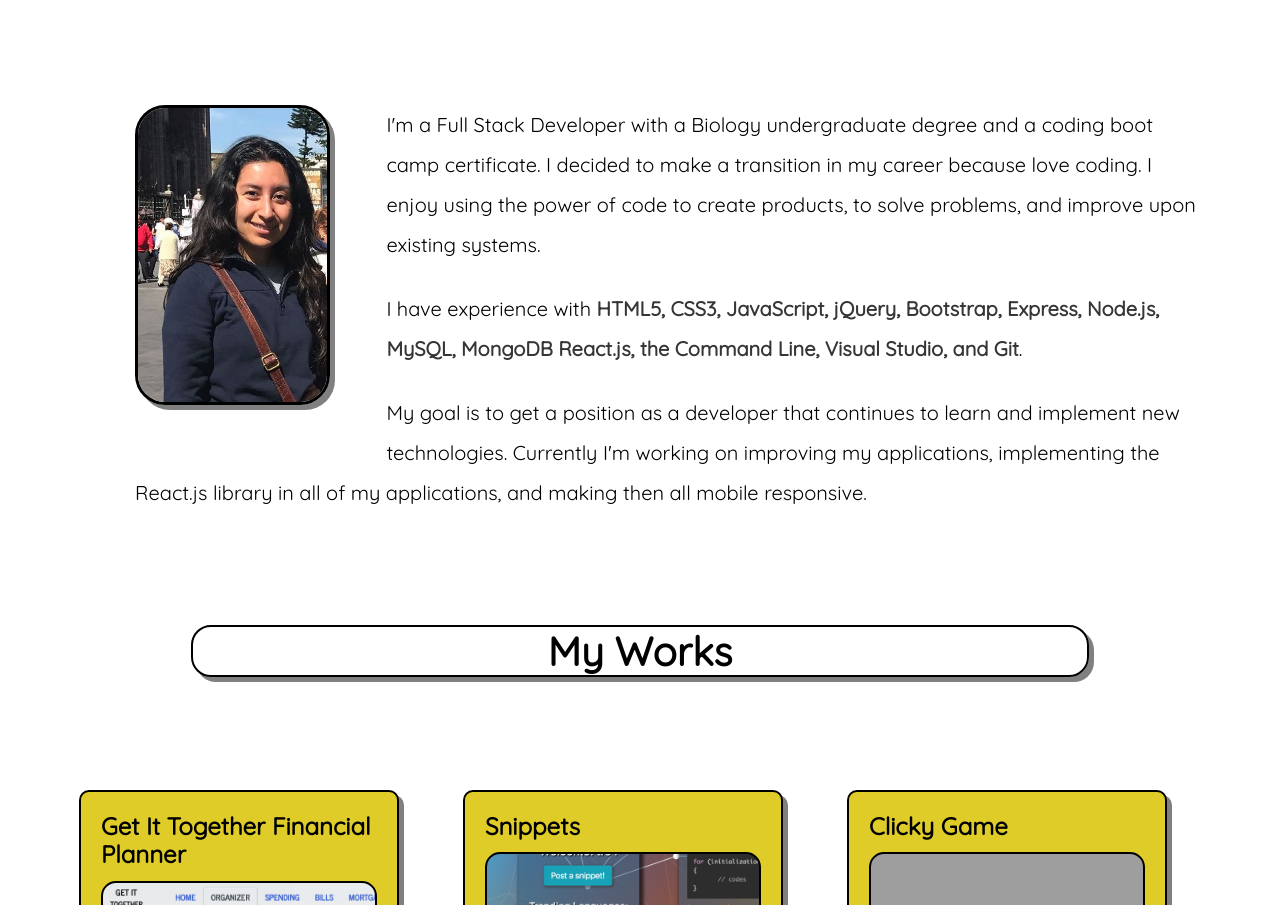
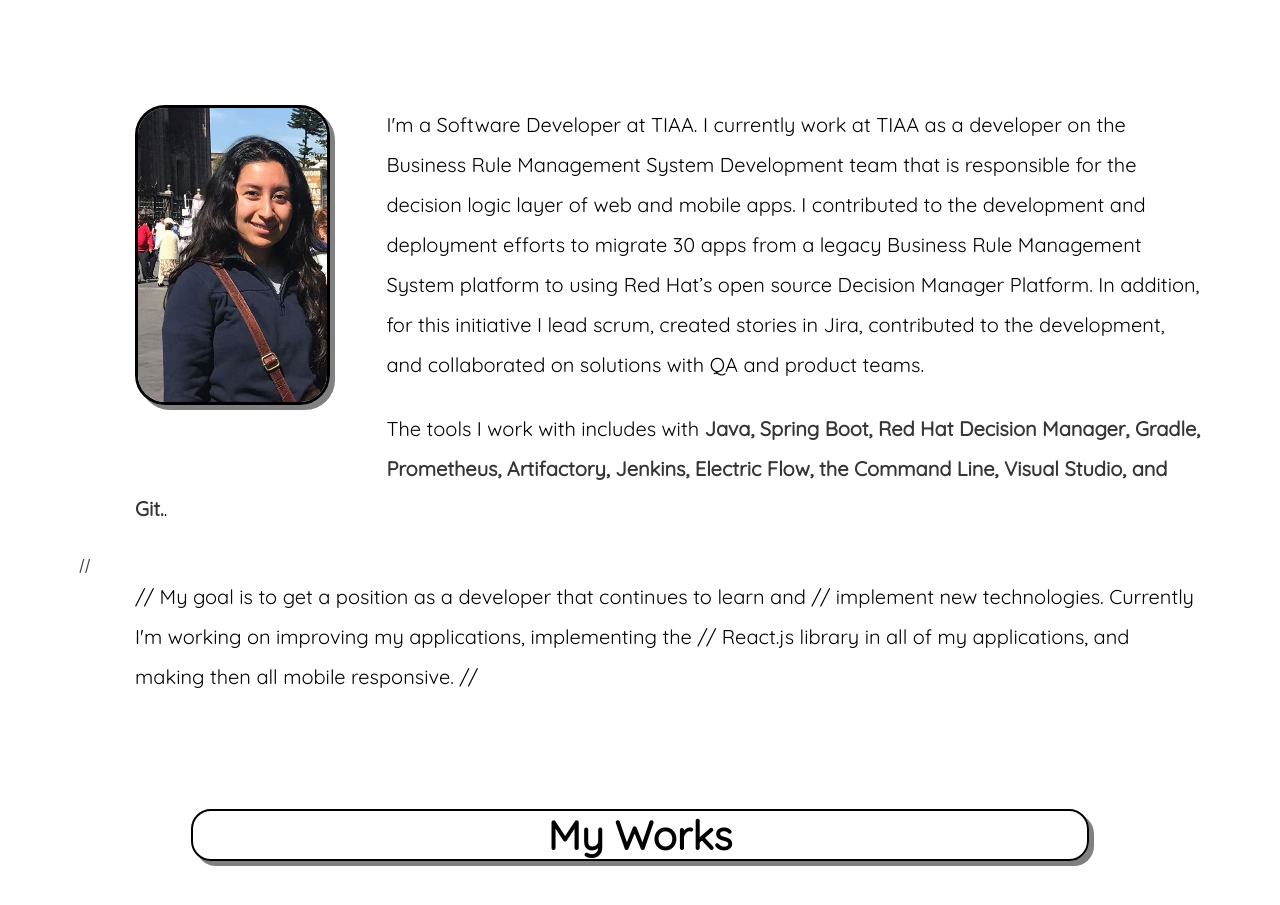
Before and after one commit to lhernandez5/PortfolioApp, a React (Create React App) app in the folder client/: page / in a window 1280 px wide. Shown: the part 807-1712 px from the top of the page. Built offline with nearby package versions, Linux system fonts and the light colour scheme; grey boxes are pictures that could not be loaded.

Commit message:
updating intro

```diff
--- a/client/src/components/Intro/Intro.js
+++ b/client/src/components/Intro/Intro.js
@@ -13,27 +13,26 @@ const Intro = () => (
     alt="Luz Hernandez"
   />
     <p className="intro">
-      I'm a Full Stack Developer with a Biology undergraduate degree and a
-      coding boot camp certificate. I decided to make a transition in my career
-      because love coding. I enjoy using the power of code to create products,
-      to solve problems, and improve upon existing systems.
+      I'm a Software Developer at TIAA.
+      I currently work at TIAA as a developer on the Business Rule Management System Development team that is responsible for the decision logic layer of web and mobile apps.
+      I contributed to the development and deployment efforts to migrate 30 apps from a legacy Business Rule Management System platform to using Red Hat’s open source Decision Manager Platform.
+      In addition, for this initiative I lead scrum, created stories in Jira, contributed to the development, and collaborated on solutions with QA and product teams.
       </p>
       <br />
       <p className="intro">
-      I have experience
+      The tools I work with includes
       with{" "}
       <strong>
-        HTML5, CSS3, JavaScript, jQuery, Bootstrap, Express, Node.js, MySQL,
-        MongoDB React.js, the Command Line, Visual Studio, and Git
+        Java, Spring Boot, Red Hat Decision Manager, Gradle, Prometheus, Artifactory, Jenkins, Electric Flow, the Command Line, Visual Studio, and Git.
       </strong>
       .
     </p>
     <br />
-    <p className="intro">
-      My goal is to get a position as a developer that continues to learn and
-      implement new technologies. Currently I'm working on improving my applications, implementing the
-      React.js library in all of my applications, and making then all mobile responsive.
-    </p>
+//    <p className="intro">
+//      My goal is to get a position as a developer that continues to learn and
+//      implement new technologies. Currently I'm working on improving my applications, implementing the
+//      React.js library in all of my applications, and making then all mobile responsive.
+//    </p>
   </div>
 );
 
```
